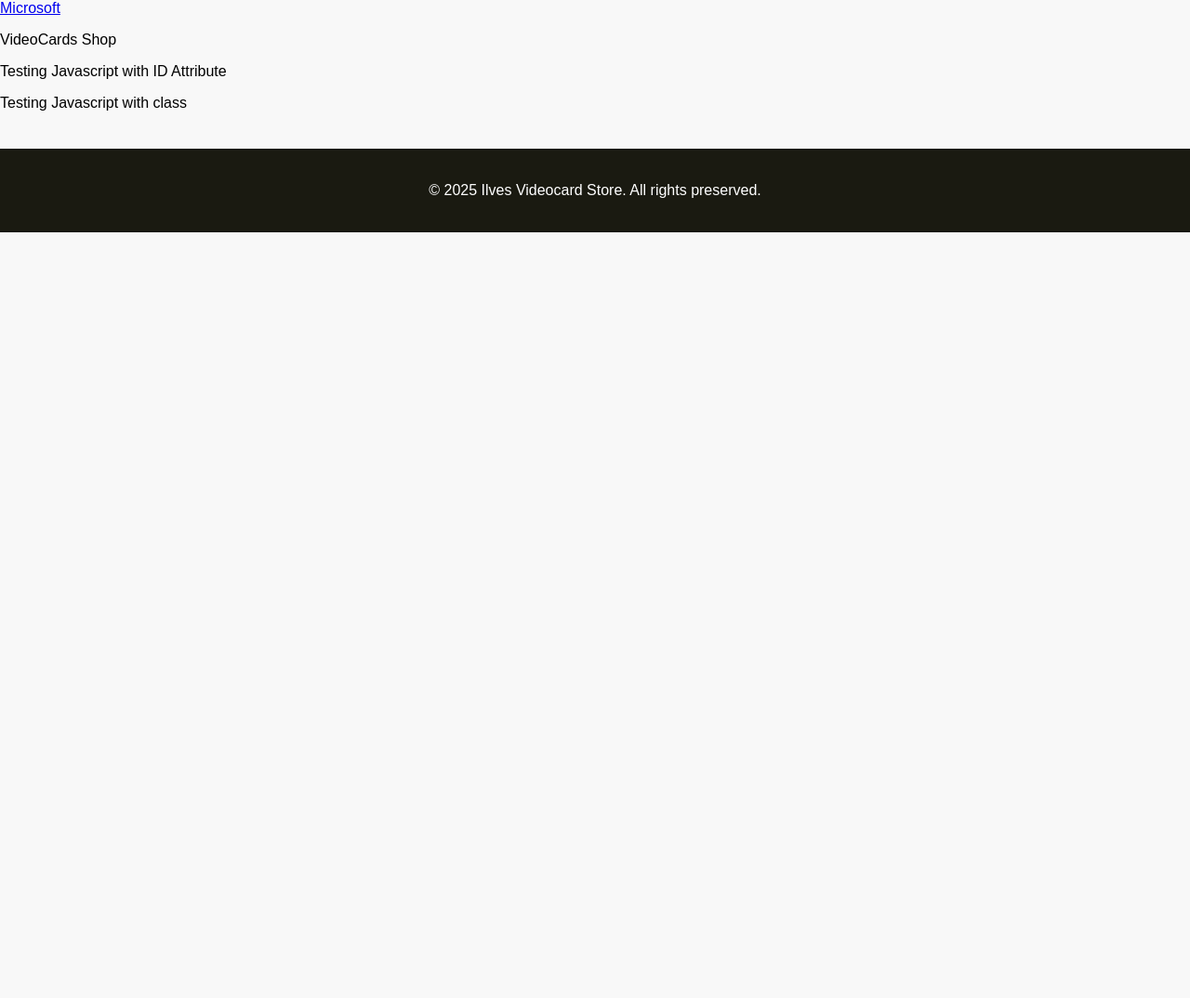
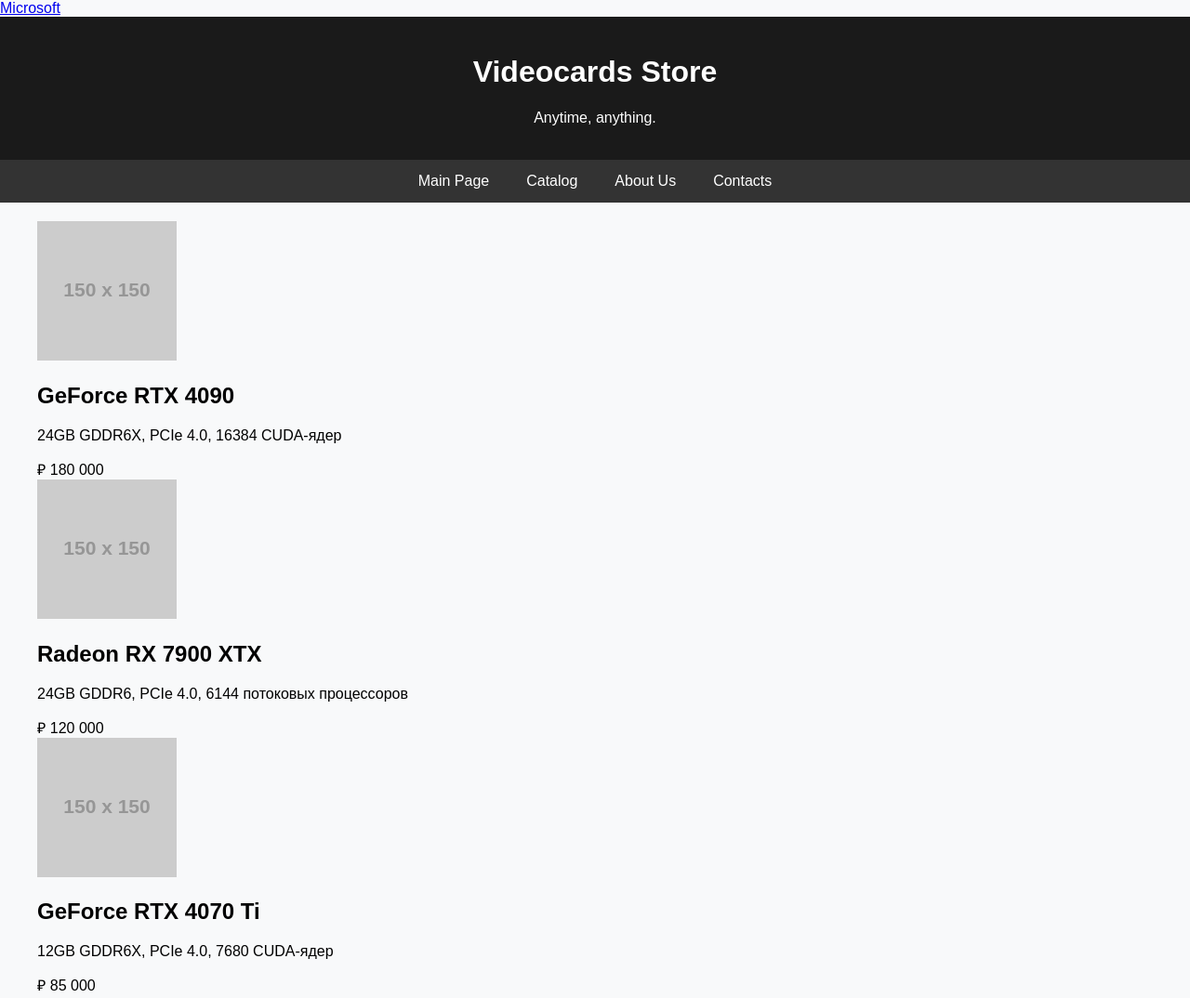
Before and after one commit to AlexeyIlves/videocardstore, a plain HTML site: page mainpage.html in a window 1280 px wide. Shown: the top 1074 px of the page at 93% size. Before the commit the page ends 800 px from the top, so only its background shows below. Drawn offline with Linux system fonts and the light colour scheme.

Commit message:
Finished styles, added card examples, and made a store structure

```diff
--- a/mainpage.html
+++ b/mainpage.html
@@ -7,34 +7,132 @@
     <title>Ilves Videocard Store</title>
     <a href="https://www.msn.com">Microsoft</a>
     <style>
-
         body {
-            font-family: Arial, Helvetica, sans-serif;
+      font-family: Arial, sans-serif;
       margin: 0;
       padding: 0;
-            background-color: #f8f8f8;
+      background-color: #f8f9fa;
     }
 
     header {
-            background-color: #1a1a11;
+      background-color: #1a1a1a;
       color: #fff;
       padding: 20px;
       text-align: center;
     }
 
+    nav {
+      background-color: #333;
+      display: flex;
+      justify-content: center;
+    }
+
+    nav a {
+      color: white;
+      padding: 14px 20px;
+      text-decoration: none;
+      display: block;
+    }
+
+    nav a:hover {
+      background-color: #555;
+    }
+
+    .hero {
+      background-image: url('https://example.com/gpu-banner.jpg');
+      background-size: cover;
+      background-position: center;
+      color: white;
+      text-align: center;
+      padding: 100px 20px;
+    }
+
+    .container {
+      max-width: 1200px;
+      margin: auto;
+      padding: 20px;
+    }
+
+    .products {
+      display: grid;
+      grid-template-columns: repeat(auto-fill, minmax(250px, 1fr));
+      gap: 20px;
+    }
+
+    .product-card {
+      background-color: white;
+      border: 1px solid #ddd;
+      padding: 15px;
+      border-radius: 8px;
+      text-align: center;
+    }
+
+    .product-card img {
+      max-width: 100%;
+      height: auto;
+    }
+
+    .product-card h3 {
+      font-size: 1.2em;
+    }
+
+    .product-card .price {
+      color: #28a745;
+      font-weight: bold;
+    }
+
     footer {
-            background-color: #1a1a11;
+      background-color: #1a1a1a;
       color: white;
       text-align: center;
       padding: 20px;
       margin-top: 40px;
     }
+
     </style>
 </head>
 <body>
-    <p>VideoCards Shop</p>
-    <p id="test">Testing Javascript with ID Attribute</p>
-    <p class="testClass">Testing Javascript with class</p>
+
+    <header>
+        <h1>Videocards Store</h1>
+        <p>Anytime, anything.</p>
+    </header>
+
+    <nav>
+        <a href="#">Main Page</a>
+        <a href="#">Catalog</a>
+        <a href="#">About Us</a>
+        <a href="#">Contacts</a>
+    </nav>
+
+    <div class="container">
+    <div class="product">
+      <img src="https://via.placeholder.com/150" alt="Videocard 1" />
+      <div class="product-info">
+        <h2>GeForce RTX 4090</h2>
+        <p>24GB GDDR6X, PCIe 4.0, 16384 CUDA-ядер</p>
+        <div class="price">₽ 180 000</div>
+      </div>
+    </div>
+
+    <div class="product">
+      <img src="https://via.placeholder.com/150" alt="Videocard 2" />
+      <div class="product-info">
+        <h2>Radeon RX 7900 XTX</h2>
+        <p>24GB GDDR6, PCIe 4.0, 6144 потоковых процессоров</p>
+        <div class="price">₽ 120 000</div>
+      </div>
+    </div>
+
+    <div class="product">
+      <img src="https://via.placeholder.com/150" alt="Videocard 3" />
+      <div class="product-info">
+        <h2>GeForce RTX 4070 Ti</h2>
+        <p>12GB GDDR6X, PCIe 4.0, 7680 CUDA-ядер</p>
+        <div class="price">₽ 85 000</div>
+      </div>
+    </div>
+    </div>
 
     <footer>
         <p>&copy; 2025 Ilves Videocard Store. All rights preserved.</p>
```
Also changed, not shown: about.html (added), cart.html (added), catalog.html (added), checkout.html (added), contact.html (added), product.html (added). Lines whose indentation alone changed are shown as unchanged.
